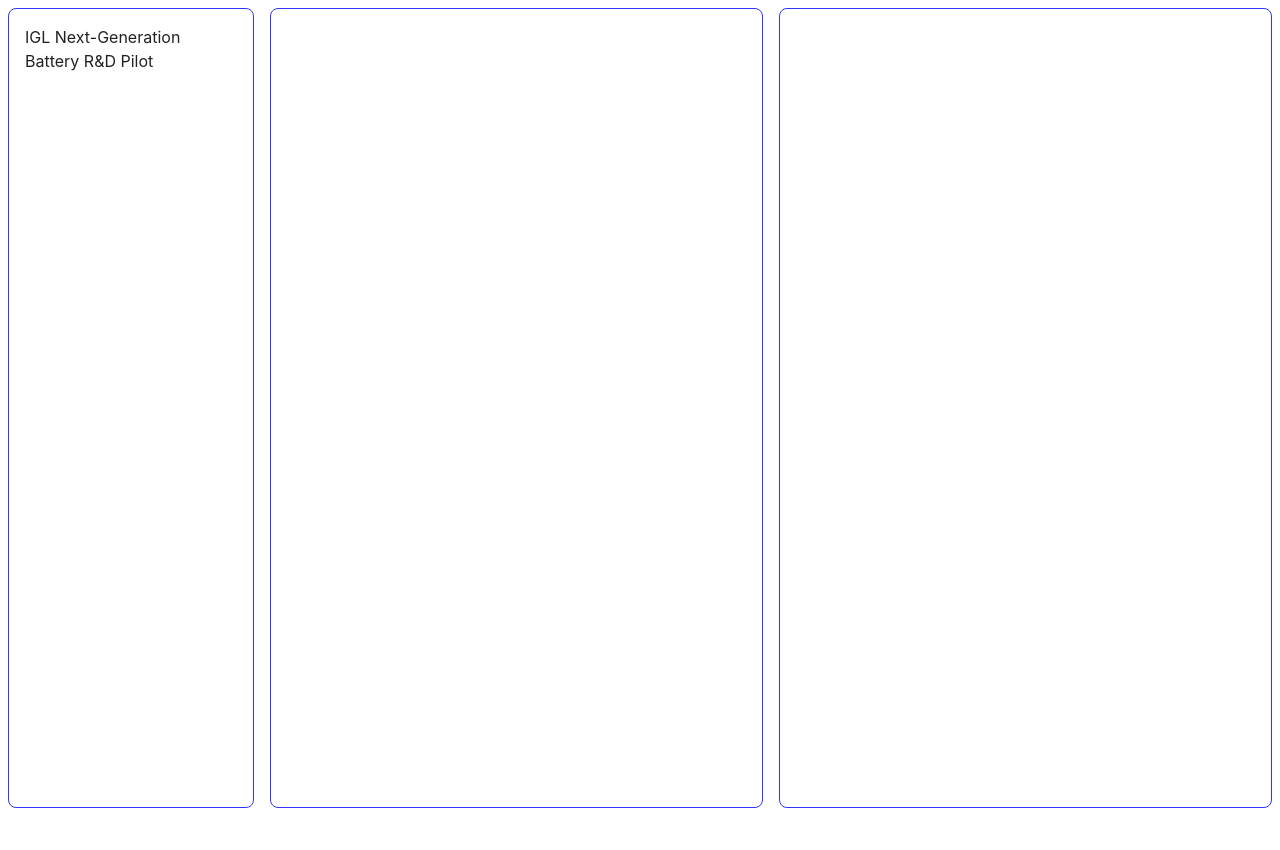
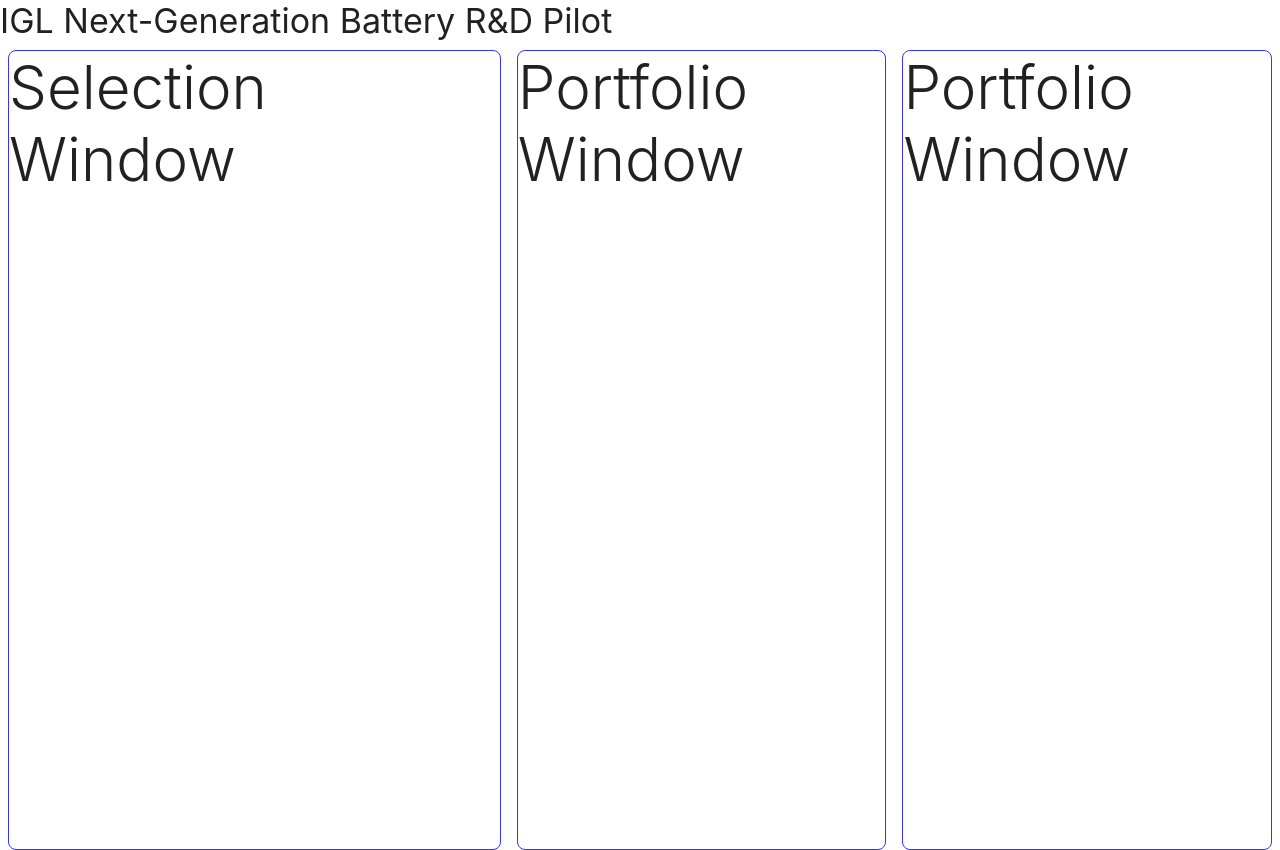
Before and after one commit to mirkofebbo/IGL-Next-Generation-Battery-R-D-Pilot, a React (Vite) app: page / in a window 1280 px wide. Before the commit the page ends 808 px from the top, so only its background shows below. Built offline with nearby package versions, Linux system fonts and the light colour scheme.

Commit message:
adding window componants

```diff
--- a/src/App.tsx
+++ b/src/App.tsx
@@ -1,9 +1,11 @@
-import { Box } from "@mui/material";
+import { Box, Typography } from "@mui/material";
 import useLoadData from "./components/loadData.tsx";
+import PortfolioWindow from "./components/portfolioWindow.tsx";
+import SelectionWindow from "./components/selectionWindow.tsx";
 
-const LEFT_PANE_WIDTH = "20%";
-const CENTER_PANE_WIDTH = "40%";
-const RIGHT_PANE_WIDTH = "40%";
+const LEFT_PANE_WIDTH = "40%";
+const CENTER_PANE_WIDTH = "30%";
+const RIGHT_PANE_WIDTH = "30%";
 
 export default function App() {
   const { data, error, loading } = useLoadData();
@@ -13,20 +15,22 @@ export default function App() {
 
   return (
     <>
+      <Typography variant="h4" sx={{ width: "100%" }}>
+        {data?.programme}
+      </Typography>
       <Box sx={{ display: "flex", flexDirection: "row", height: "100vh", width: "100vw" }}>
 
         <Box sx={{ width: LEFT_PANE_WIDTH, height: "100%", border: "1px solid", borderColor: "primary.light", margin: 1, borderRadius: 2 }}>
-          <Box sx={{ p: 2 }}>
-            {data?.programme}
-          </Box>
+          <SelectionWindow />
         </Box>
 
         <Box sx={{ width: CENTER_PANE_WIDTH, height: "100%", border: "1px solid", borderColor: "primary.light", margin: 1, borderRadius: 2 }}>
-
+          <PortfolioWindow />
 
         </Box>
 
         <Box sx={{ width: RIGHT_PANE_WIDTH, height: "100%", border: "1px solid", borderColor: "primary.light", margin: 1, borderRadius: 2 }}>
+          <PortfolioWindow />
 
         </Box>
       </Box>
--- /dev/null
+++ b/src/components/portfolioWindow.tsx
@@ -0,0 +1,15 @@
+import { Box, Typography } from "@mui/material";
+
+export default function PortfolioWindow() {
+
+    return (
+        <>
+            <Box sx={{ display: "flex" }}>
+                <Typography variant="h2" sx={{ width: "100%" }}>
+                    Portfolio Window
+                </Typography>
+            </Box>
+        </>
+
+    );
+}
--- /dev/null
+++ b/src/components/selectionWindow.tsx
@@ -0,0 +1,15 @@
+import { Box, Typography } from "@mui/material";
+
+export default function SelectionWindow() {
+
+    return (
+        <>
+            <Box sx={{ display: "flex" }}>
+                <Typography variant="h2" sx={{ width: "100%" }}>
+                    Selection Window
+                </Typography>
+            </Box>
+        </>
+
+    );
+}
```
